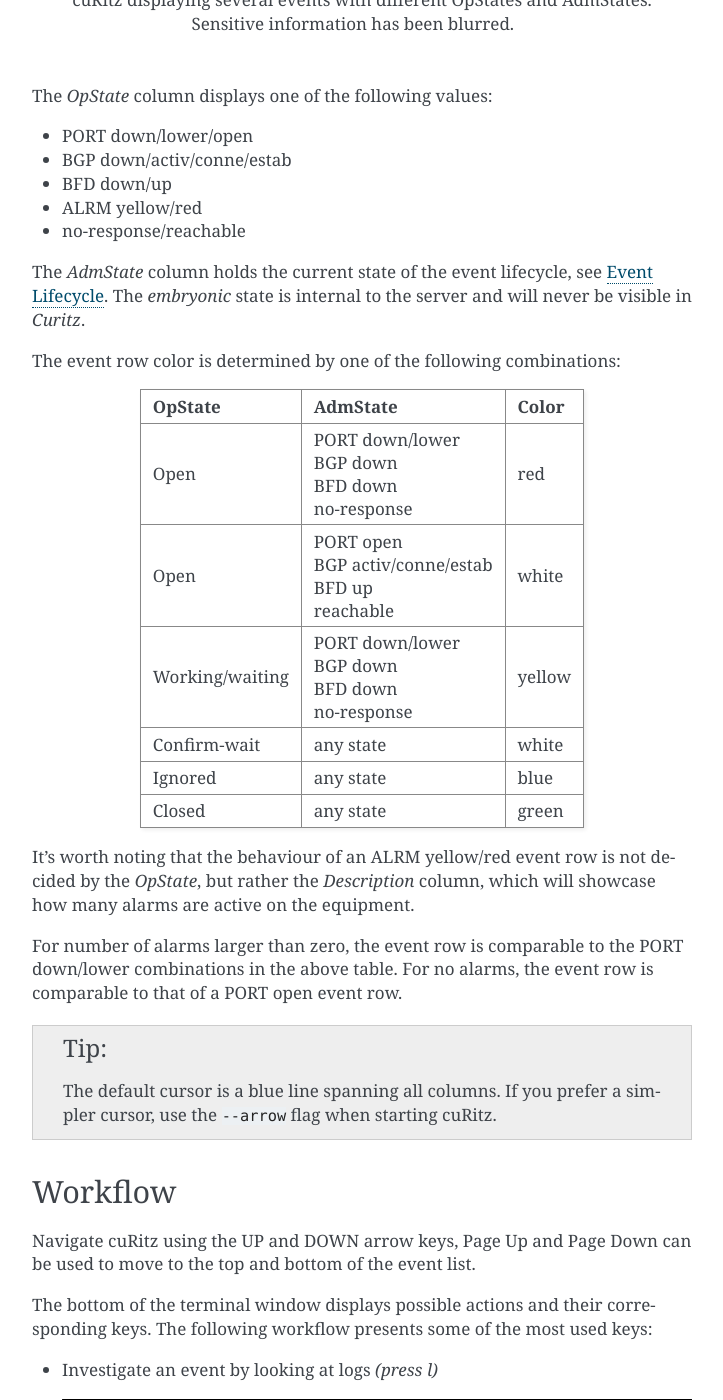
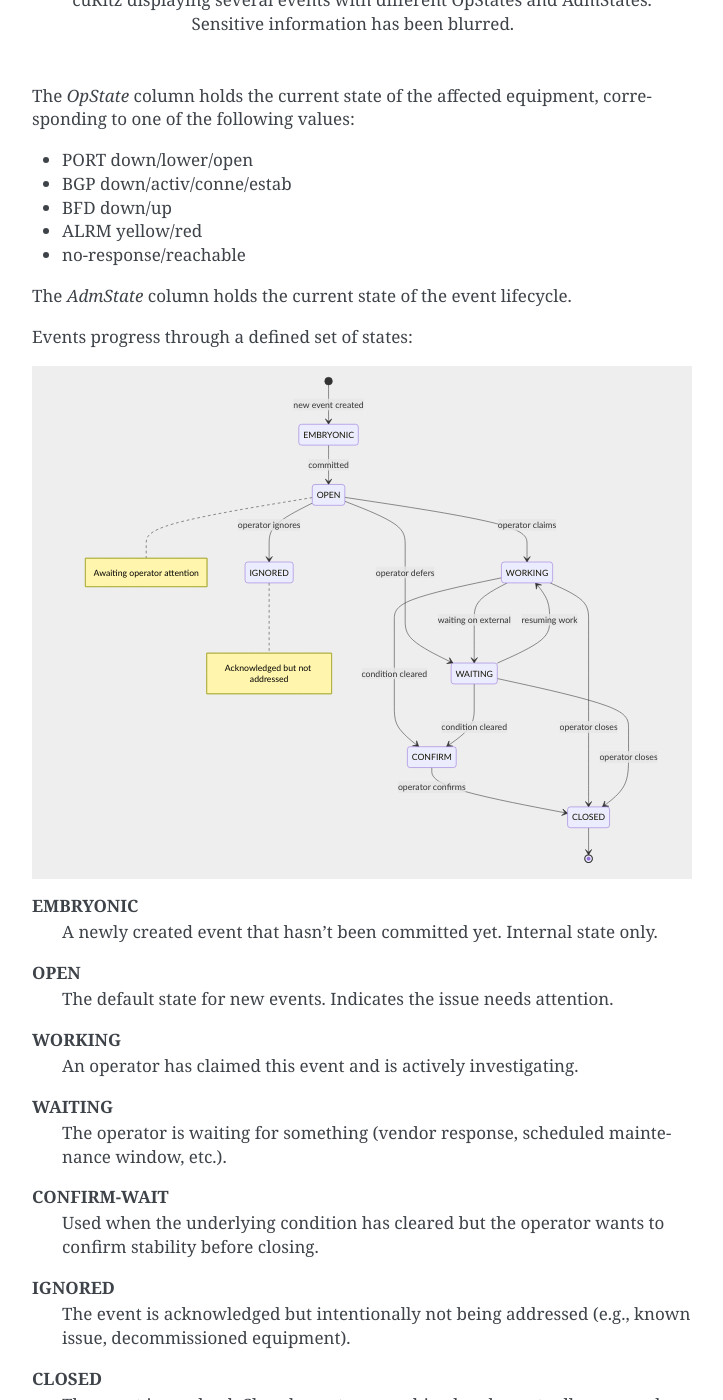
Before and after one commit to Uninett/zino, a Sphinx documentation site: the page built from docs/clients/curitz.rst, in a window 1280 px wide and 1400 px high, scrolled down 1262 px. Shown: the whole window, without its empty margins (388-1111 px from the left). Built offline with Sphinx 7.4.7, drawn with Linux system fonts in a browser that asks for light colours; pages that are not in the unit, such as notebooks, are missing from menus; the version number could not be read and is left out; some of the changed text lies outside the part shown.

Commit message:
Adjusted phrasing, split event_lifecycle to separate file

```diff
--- /dev/null
+++ b/docs/_shared/event_lifecycle.rst
@@ -0,0 +1,51 @@
+
+Events progress through a defined set of states:
+
+.. mermaid::
+
+   stateDiagram-v2
+       [*] --> EMBRYONIC: new event created
+       EMBRYONIC --> OPEN: committed
+
+       OPEN --> WORKING: operator claims
+       OPEN --> WAITING: operator defers
+       OPEN --> IGNORED: operator ignores
+
+       WORKING --> WAITING: waiting on external
+       WORKING --> CONFIRM: condition cleared
+       WAITING --> WORKING: resuming work
+       WAITING --> CONFIRM: condition cleared
+
+       CONFIRM --> CLOSED: operator confirms
+       WORKING --> CLOSED: operator closes
+       WAITING --> CLOSED: operator closes
+
+       CLOSED --> [*]
+
+       note right of OPEN: Awaiting operator attention
+       note right of IGNORED: Acknowledged but not addressed
+
+**EMBRYONIC**
+    A newly created event that hasn't been committed yet. Internal state only.
+
+**OPEN**
+    The default state for new events. Indicates the issue needs attention.
+
+**WORKING**
+    An operator has claimed this event and is actively investigating.
+
+**WAITING**
+    The operator is waiting for something (vendor response, scheduled
+    maintenance window, etc.).
+
+**CONFIRM-WAIT**
+    Used when the underlying condition has cleared but the operator wants to
+    confirm stability before closing.
+
+**IGNORED**
+    The event is acknowledged but intentionally not being addressed (e.g.,
+    known issue, decommissioned equipment).
+
+**CLOSED**
+    The event is resolved. Closed events are archived and eventually removed
+    from active state.
--- a/docs/clients/curitz.rst
+++ b/docs/clients/curitz.rst
@@ -25,20 +25,20 @@
 :*Router*:
         Source of event (equipment).
 :*Port*:
-        Source of event (port). Displays AS-number or IP for BGP and BFD events.
+        Source of event (port). Displays AS-number, or IP for BGP and BFD events.
 :*Description*:
         Port or event description.
 
 States
 ______
 
-The operational (*OpState*) and administrative state (*AdmState*) determine the color of an event row and how the event row behaves.
+The operational (*OpState*) and administrative state (*AdmState*) determine the color and behavior of an event row.
 
 .. figure:: curitz-images/allcolors.png
 
    cuRitz displaying several events with different OpStates and AdmStates. Sensitive information has been blurred.
 
-The *OpState* column displays one of the following values:
+The *OpState* column holds the current state of the affected equipment, corresponding to one of the following values:
 
 - PORT down/lower/open
 - BGP  down/activ/conne/estab
@@ -46,40 +46,48 @@
 - ALRM yellow/red
 - no-response/reachable
 
-The *AdmState* column holds the current state of the event lifecycle, see
-:ref:`event-lifecycle`. The *embryonic* state is internal to the server and
+The *AdmState* column holds the current state of the event lifecycle.
+
+.. include:: /_shared/event_lifecycle.rst
+
+The *embryonic* state is internal to the server and
 will never be visible in *Curitz*.
 
 The event row color is determined by one of the following combinations:
 
-+----------------+------------------------+-------+
-| OpState        | AdmState               | Color |
-+================+========================+=======+
-| Open           | | PORT down/lower      | red   |
-|                | | BGP down             |       |
-|                | | BFD down             |       |
-|                | | no-response          |       |
-+----------------+------------------------+-------+
-| Open           | | PORT open            | white |
-|                | | BGP activ/conne/estab|       |
-|                | | BFD up               |       |
-|                | | reachable            |       |
-+----------------+------------------------+-------+
-| Working/waiting| | PORT down/lower      | yellow|
-|                | | BGP down             |       |
-|                | | BFD down             |       |
-|                | | no-response          |       |
-+----------------+------------------------+-------+
-| Confirm-wait   | any state              | white |
-+----------------+------------------------+-------+
-| Ignored        | any state              | blue  |
-+----------------+------------------------+-------+
-| Closed         | any state              | green |
-+----------------+------------------------+-------+
++----------------+------------------------+--------+
+| OpState        | AdmState               | Color  |
++================+========================+========+
+| Open           | | PORT down/lower      | red    |
+|                | | BGP down             |        |
+|                | | BFD down             |        |
+|                | | no-response          |        |
+|                | | ALRM yellow/red > 0  |        |
++----------------+------------------------+--------+
+| Open           | | PORT open            | white  |
+|                | | BGP activ/conne/estab|        |
+|                | | BFD up               |        |
+|                | | reachable            |        |
+|                | | ALRM yellow/red = 0  |        |
++----------------+------------------------+--------+
+| Working/waiting| | PORT down/lower      | yellow |
+|                | | BGP down             |        |
+|                | | BFD down             |        |
+|                | | no-response          |        |
+|                | | ALRM yellow/red > 0  |        |
++----------------+------------------------+--------+
+| Confirm-wait   | any state              | white  |
++----------------+------------------------+--------+
+| Ignored        | any state              | blue   |
++----------------+------------------------+--------+
+| Closed         | any state              | green  |
++----------------+------------------------+--------+
 
-It's worth noting that the behaviour of an ALRM yellow/red event row is not decided by the *OpState*, but rather the *Description* column, which will showcase how many alarms are active on the equipment.
+It's worth noting that the behaviour of an ALRM yellow/red event row is not decided by the *OpState*, but rather the number of active alarms, as visible in its *Description* column.
 
-For number of alarms larger than zero, the event row is comparable to the PORT down/lower combinations in the above table. For no alarms, the event row is comparable to that of a PORT open event row.
+Closed events are automatically cleared upon closing cuRitz or by pressing *y*. The state of a closed event cannot be changed.
+
+Ignored events are pinned to the bottom of the UI regardless of *OpState* changes.
 
 .. tip::
    The default cursor is a blue line spanning all columns. If you prefer a simpler cursor, use the ``--arrow`` flag when starting cuRitz.
--- a/docs/conf.py
+++ b/docs/conf.py
@@ -33,7 +33,7 @@
 }
 
 templates_path = ['_templates']
-exclude_patterns = ['_build', 'Thumbs.db', '.DS_Store']
+exclude_patterns = ['_build', 'Thumbs.db', '.DS_Store', '_shared']
 
 
 
```
Also changed, not shown: other parts of docs/clients/curitz.rst (+1 -1 lines), docs/explanation/concepts.rst (+1 -52 lines).
